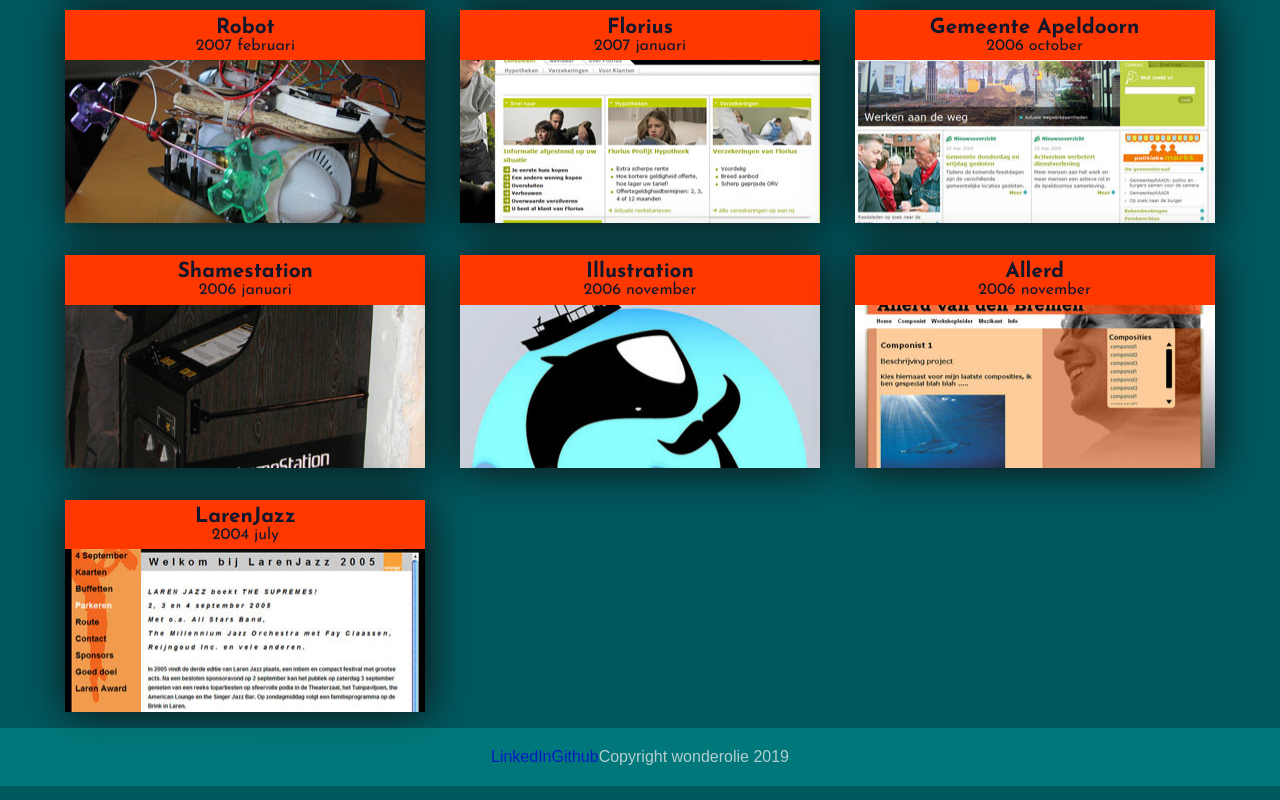
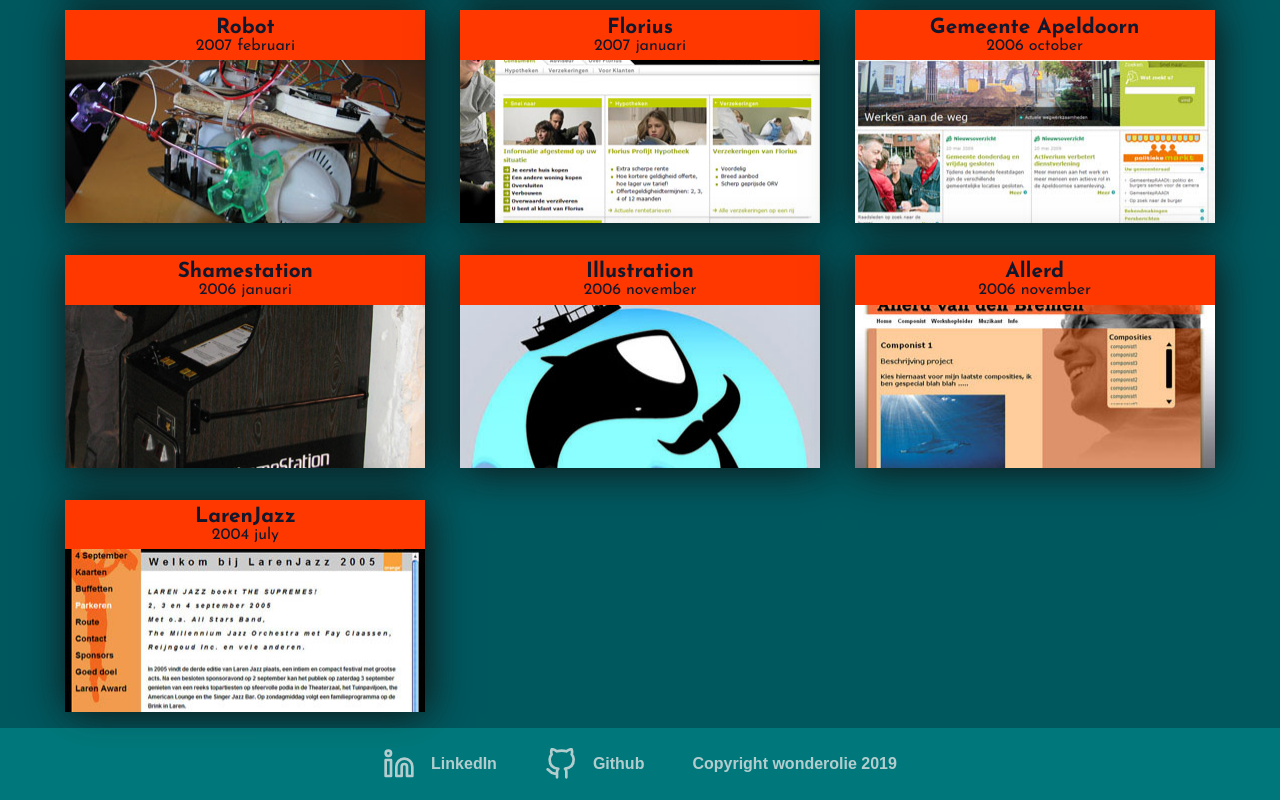
Before and after one commit to jeroenoliemans/wonderolie-react, a React (Create React App) app: page / in a window 1280 px wide. Shown: the part 2503-3303 px from the top of the page. Built offline with nearby package versions, Linux system fonts and the light colour scheme.

Commit message:
added footer styling

```diff
--- a/src/components/PortFolioFooter/PortFolioFooter.css
+++ b/src/components/PortFolioFooter/PortFolioFooter.css
@@ -3,5 +3,47 @@
     background-color: rgba(0, 147, 147, 0.8);
     opacity: 0.7;
     padding: 20px;
+    font-weight: bold;
     color: white;
+    display: flex;
+    justify-content: space-around;
+    align-items: center;
   }
+
+.PortFolioFooterLink {
+  display: flex;
+  align-items: center;
+}
+
+.PortFolioFooterIcon {
+  font-size: 2rem;
+}
+
+.PortFolioFooterLinkText {
+  display: none;
+}
+
+.PortFolioFooterLink:link, .PortFolioFooterLink:visited {
+  color: #ffffff;
+  text-decoration: none;
+}
+
+.PortFolioFooterLink:hover, .PortFolioFooterLink:focus {
+  color: #ffffff;
+  text-decoration: underline;
+}
+
+@media only screen and (min-width: 640px) {
+  .PortFolioFooterLinkText {
+    display: inline;
+    margin-left: 1rem;
+  }
+
+  .PortFolioFooter {
+    justify-content: center;
+  }
+
+  .PortFolioFooterLink {
+    margin-right: 3rem;
+  }
+}
--- a/src/components/PortFolioFooter/PortFolioFooter.js
+++ b/src/components/PortFolioFooter/PortFolioFooter.js
@@ -1,14 +1,21 @@
 import React, {component} from 'react';
-import './PortFolioFooter.css'
+import './PortFolioFooter.css';
+import { FiLinkedin, FiGithub } from 'react-icons/fi';
 
 const PortFolioFooter = () => {
     const getCurrentYear = () => ((new Date()).getFullYear());
 
     return (
         <div className="PortFolioFooter">
-          <a href="https://www.linkedin.com/in/jeroenoliemans/" title="LinkedIn Jeroen Oliemans">LinkedIn</a>
-          <a href="https://github.com/jeroenoliemans" title="Github Jeroen Oliemans">Github</a>
-          <span>Copyright wonderolie {getCurrentYear()}</span>
+          <a className="PortFolioFooterLink" href="https://www.linkedin.com/in/jeroenoliemans/" title="LinkedIn Jeroen Oliemans">
+            <FiLinkedin className="PortFolioFooterIcon"/>
+            <span className="PortFolioFooterLinkText">LinkedIn</span>
+          </a>
+          <a className="PortFolioFooterLink" href="https://github.com/jeroenoliemans" title="Github Jeroen Oliemans">
+            <FiGithub className="PortFolioFooterIcon"/>
+            <span className="PortFolioFooterLinkText">Github</span>
+            </a>
+          <span className="PortFolioFooterText">Copyright wonderolie {getCurrentYear()}</span>
         </div>
       );
 }
```
